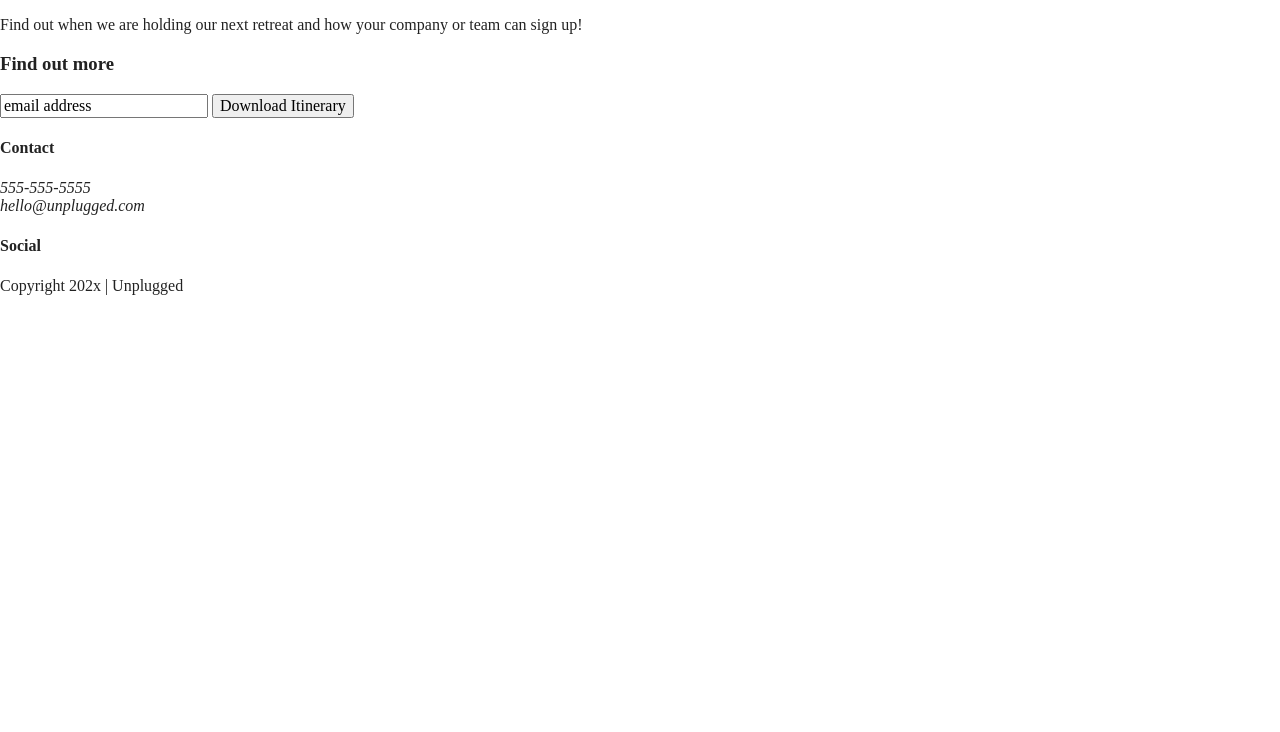
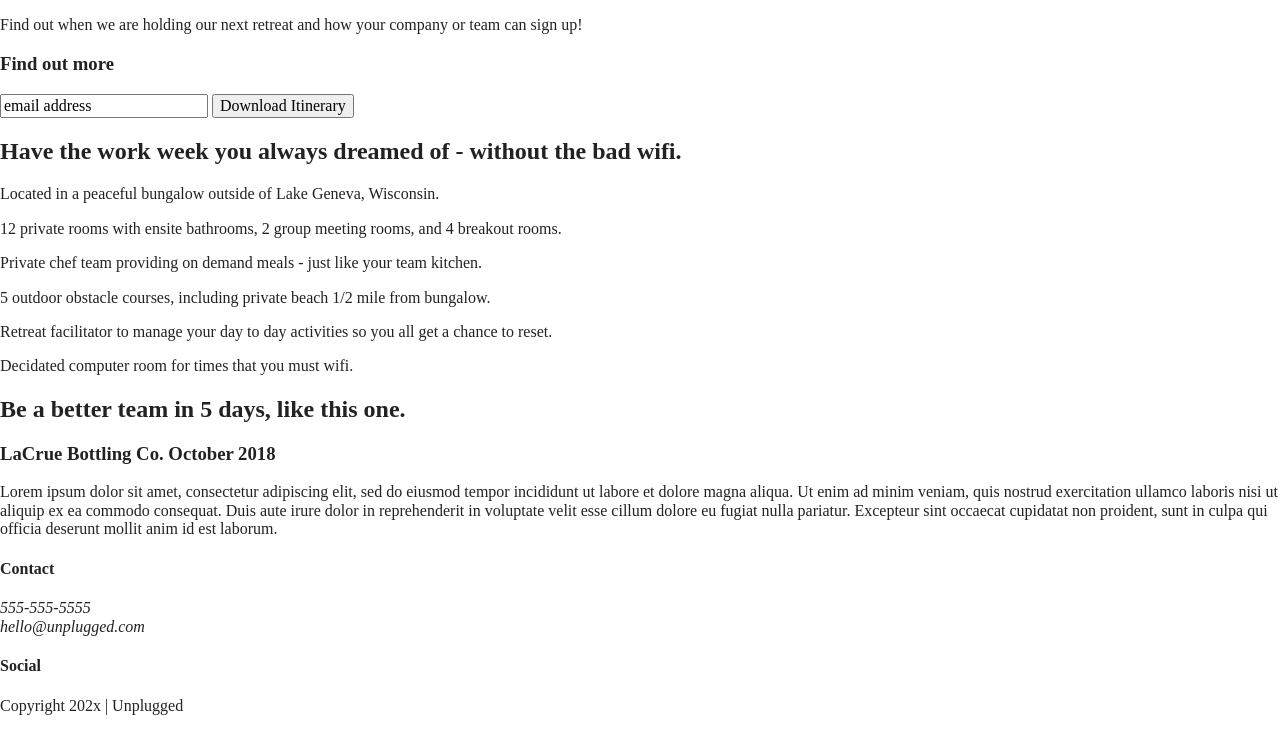
Before and after one commit to BlazeGamer625/unplugged-website, a website built with Parcel: page index.html in a window 1280 px wide. Shown: the part 176-908 px from the top of the page. Before the commit the page ends 800 px from the top, so only its background shows below. Built offline with nearby package versions, Linux system fonts and the light colour scheme.

Commit message:
Finished content for main page of site

```diff
--- a/index.html
+++ b/index.html
@@ -56,6 +56,46 @@
         </div>
       </div>
     </aside>
+    <section class="features">
+      <div class="content-wrapper">
+        <h2>Have the work week you always dreamed of - without the bad wifi.</h2>
+        <div class="features-items">
+          <article>
+            <p class="fontawesome-icons"></p>
+            <p class="features-item-description">Located in a peaceful bungalow outside of Lake Geneva, Wisconsin.</p>
+          </article>
+          <article>
+            <p class="fontawesome-icons"></p>
+            <p class="features-item-description">12 private rooms with ensite bathrooms, 2 group meeting rooms, and 4 breakout rooms.</p>
+          </article>
+          <article>
+            <p class="fontawesome-icons"></p>
+            <p class="features-item-description">Private chef team providing on demand meals - just like your team kitchen.</p>
+          </article>
+          <article>
+            <p class="fontawesome-icons"></p>
+            <p class="features-item-description">5 outdoor obstacle courses, including private beach 1/2 mile from bungalow.</p>
+          </article>
+          <article>
+            <p class="fontawesome-icons"></p>
+            <p class="features-item-description">Retreat facilitator to manage your day to day activities so you all get a chance to reset.</p>
+          </article>
+          <article>
+            <p class="fontawesome-icons"></p>
+            <p class="features-item-description">Decidated computer room for times that you must wifi.</p>
+          </article>
+        </div>
+      </div>
+    </section>
+    <section class="reviews">
+      <div class="content-wrapper">
+        <h2>Be a better team in 5 days, like this one.</h2>
+        <article>
+          <h3>LaCrue Bottling Co. October 2018</h3>
+          <p>Lorem ipsum dolor sit amet, consectetur adipiscing elit, sed do eiusmod tempor incididunt ut labore et dolore magna aliqua. Ut enim ad minim veniam, quis nostrud exercitation ullamco laboris nisi ut aliquip ex ea commodo consequat. Duis aute irure dolor in reprehenderit in voluptate velit esse cillum dolore eu fugiat nulla pariatur. Excepteur sint occaecat cupidatat non proident, sunt in culpa qui officia deserunt mollit anim id est laborum.</p>
+        </article>
+      </div>
+    </section>
   </main>
   <footer>
     <div clas="content-wrapper">
```
